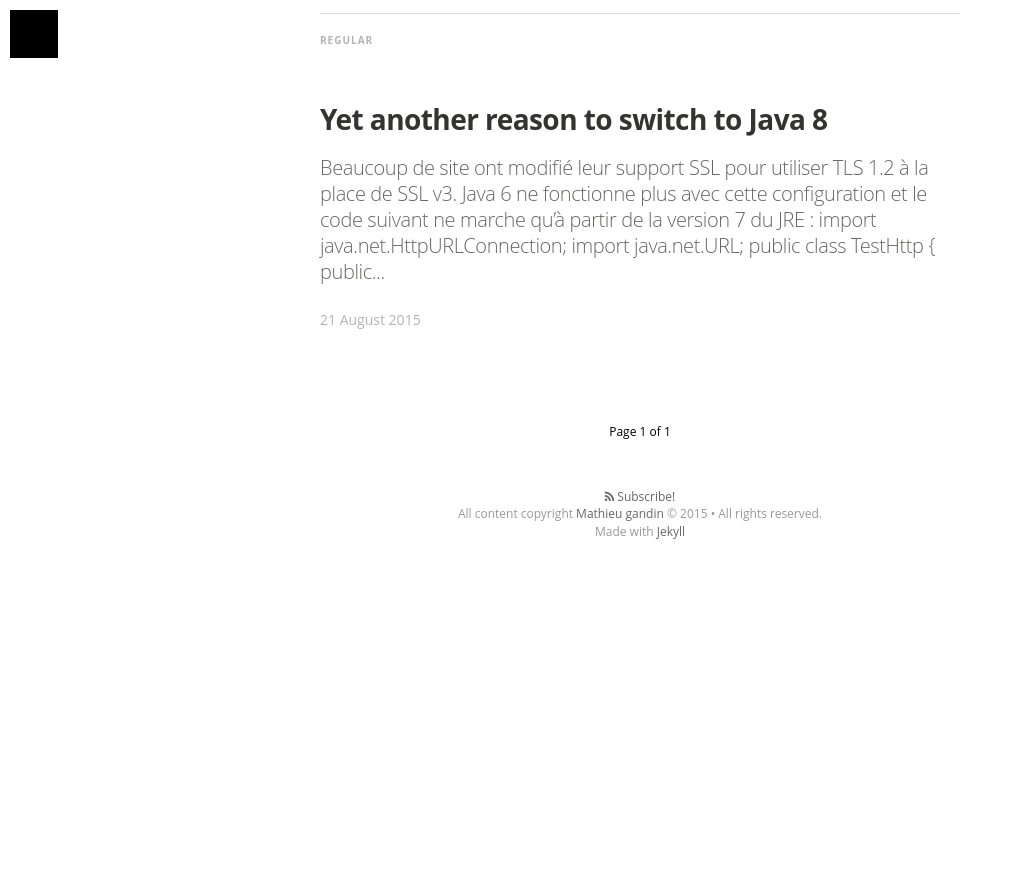
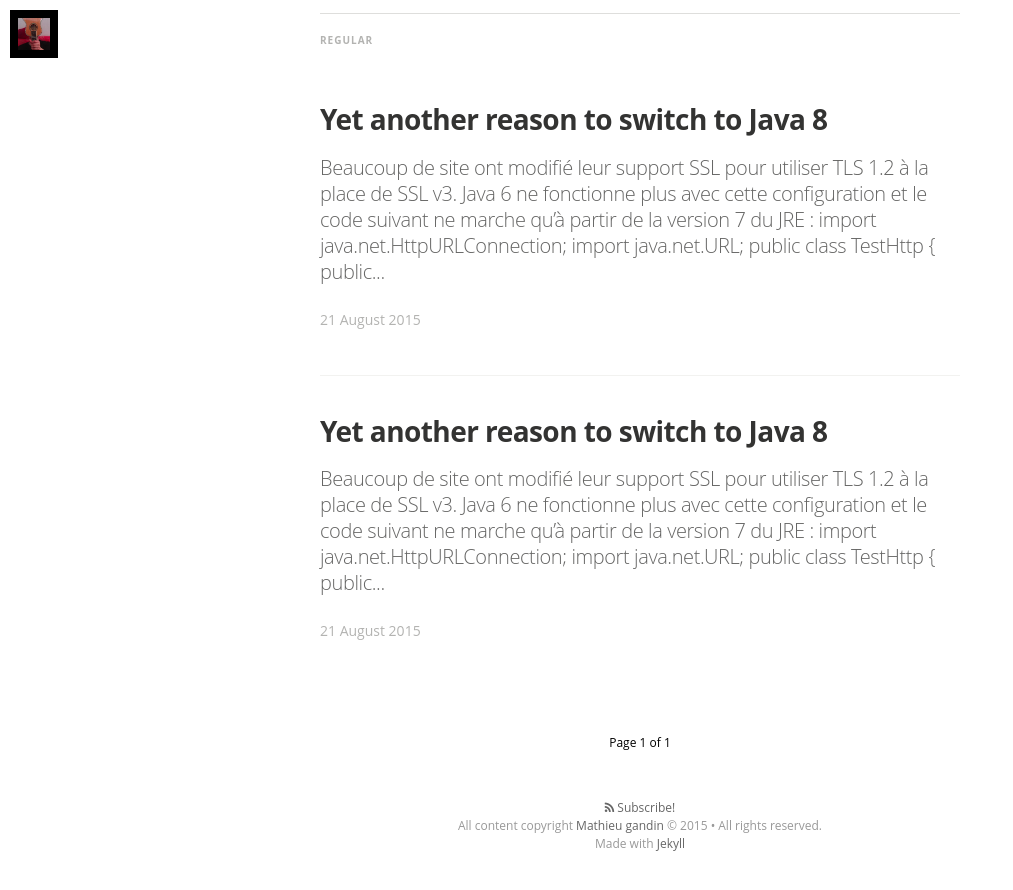
Before and after one commit to mgandin/mgandin.github.io, a Jekyll site: the page built from index.html, in a window 1280 px wide and 900 px high, scrolled down 1100 px. Shown: the top 890 px of the window, without its empty margins (0-1013 px from the left). Built offline with Jekyll 4.4.1, drawn with Linux system fonts in a browser that asks for light colours; nearby versions of some CDN libraries; some web fonts are replaced; Markdown is read by kramdown in place of the engine named in the settings; the list of posts is cut into pages by our own code; before the commit the page ends 1688 px from its top, so only the background shows below that.

Commit message:
correct logo

```diff
--- a/_config.yml
+++ b/_config.yml
@@ -11,7 +11,7 @@
 
 email: mathieu.gandin@gmail.com
 #blog logo
-logo: ""
+logo: "/assets/images/author.jpg"
 # blog cover
 cover: ""
 
--- /dev/null
+++ b/_posts/2014-08-29-welcome-to-jekyll.markdown
@@ -0,0 +1,46 @@
+---
+layout: post
+title:  "Yet another reason to switch to Java 8"
+date:   2015-08-21 14:34:25
+categories: code
+---
+Beaucoup de site ont modifié leur support SSL pour utiliser TLS 1.2 à la place de SSL v3.
+Java 6 ne fonctionne plus avec cette configuration et le code suivant ne marche qu'à partir de la version 7 du JRE :
+
+{% highlight java %}
+import java.net.HttpURLConnection;
+import java.net.URL;
+
+public class TestHttp {
+    public static void main(String[] args) throws Exception {
+        URL url = new URL("https://secure-test.be2bill.com/front/service/rest/process.php");
+        HttpURLConnection conn = (HttpURLConnection) url.openConnection();
+        conn.setRequestMethod("GET");
+        System.out.println("Fetching " + url);
+        try {
+            int responseCode = conn.getResponseCode();
+            if (responseCode == 200) {
+                System.out.println("Site is up, content length = " + conn.getHeaderField("content-length"));
+            } else {
+                System.out.println("Site is up, but returns non-ok status = " + responseCode);
+            }
+        } catch (java.net.UnknownHostException e) {
+            e.printStackTrace();
+            System.out.println("Site is down");
+        }
+    }
+}
+{% endhighlight %}
+
+L'utilisation de la librairie BouncyCastle - qui propose des compléments d'algorithmes de cryptographie - ne permet pas de contourner le problème.
+L'ajout de cette ligne de code ne change pas le problème :
+{% highlight java %}
+Security.addProvider(new BouncyCastleProvider());
+{% endhighlight %}
+
+Et la configuration du fichier java.security en ajoutant un provider ne change rien :
+{% highlight java %}
+security.provider.N=org.bouncycastle.jce.provider.BouncyCastleProvider
+{% endhighlight %}
+
+Seule la mise à jour du JRE à la version 1.7, voire la 1.8, permet de contourner ce problème.
```
